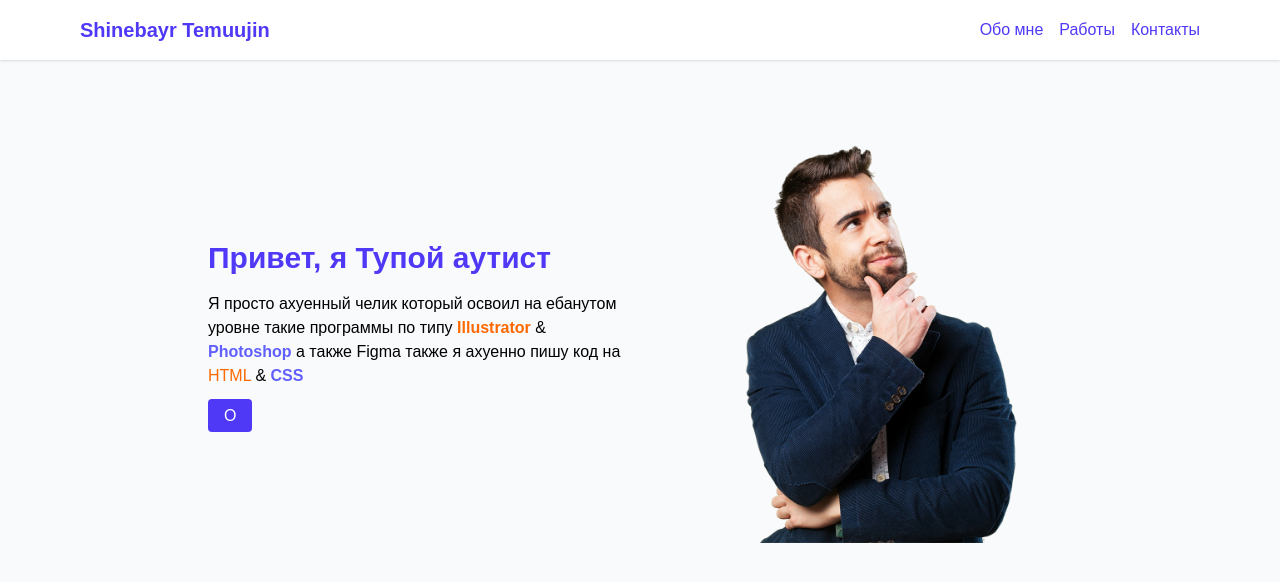
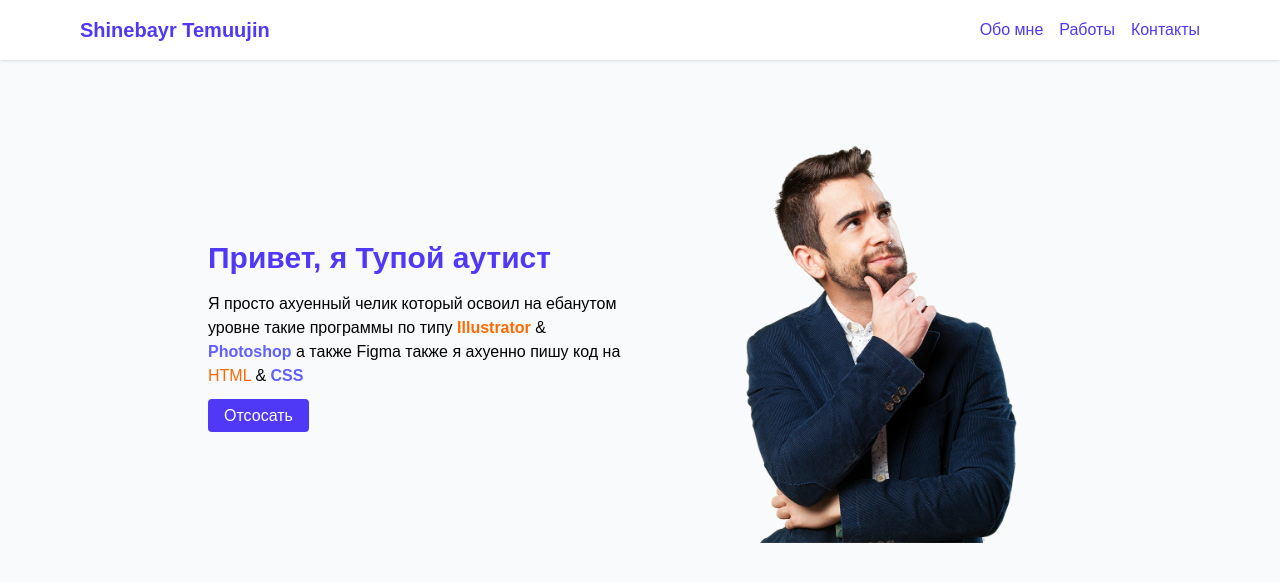
Before and after one commit to y9dolbaeb/cheza, a Next.js app: page / in a window 1280 px wide. Shown: the top 582 px of the page. Built offline with nearby package versions, Linux system fonts and the light colour scheme.

Commit message:
отсосать ну плиз

```diff
--- a/src/app/page.tsx
+++ b/src/app/page.tsx
@@ -21,7 +21,7 @@ export default function Home() {
           <p className="mb-4 text-black">Я просто ахуенный челик который освоил на ебанутом уровне такие программы по типу <span className="text-orange-500 font-bold">Illustrator </span>
   & <span className="text-indigo-500 font-bold">Photoshop </span> а также Figma также я ахуенно пишу код на <span className="text-orange-500 font-boldgit ">HTML </span>
   & <span className="text-indigo-500 font-bold">CSS </span></p>
-          <a href="mailto:youremail@example.com" className="text-white bg-indigo-600 px-4 py-2 rounded">О</a>
+          <a href="mailto:youremail@example.com" className="text-white bg-indigo-600 px-4 py-2 rounded">Отсосать</a>
         </div>
 
         <div className="md:w-1/2 mt-8 md:mt-0 md:ml-8">
```
